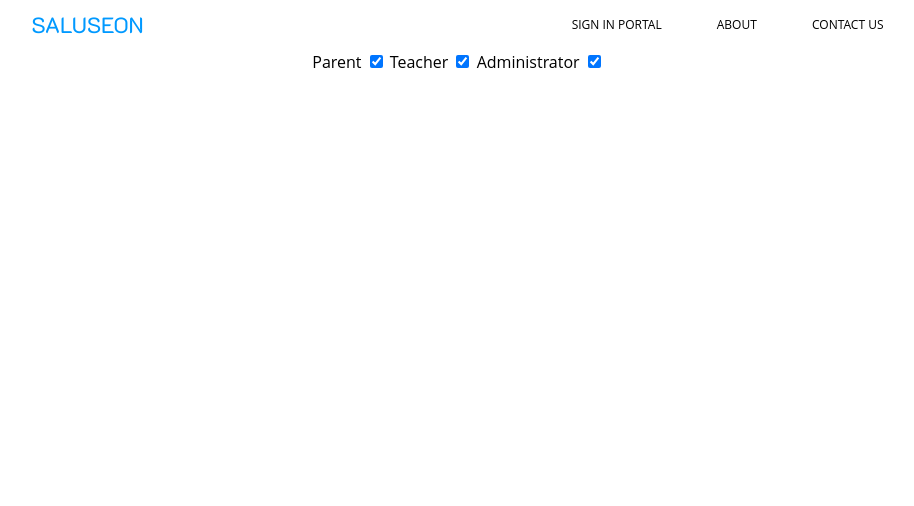
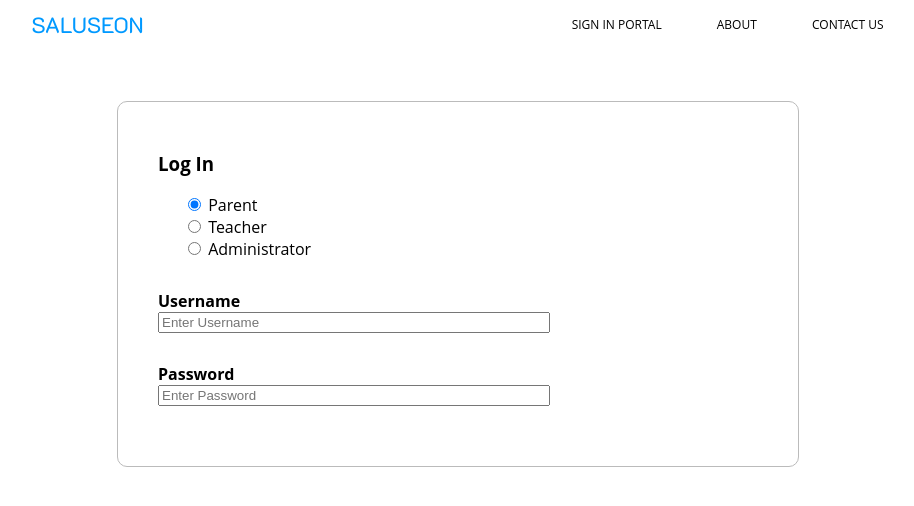
Before and after one commit to XuanChau/Saluseon, a plain HTML site: page html/getStarted.html in a window 1280 px wide. Shown: the whole page, without its empty margins (182-1096 px from the left). Drawn offline with Linux system fonts and the light colour scheme.

Commit message:
finished sign-in draft

```diff
--- a/css/getStarted.css
+++ b/css/getStarted.css
@@ -7,3 +7,31 @@
 section {
   margin-top: 75px;
 }
+
+form {
+  text-align: left;
+  margin: 50px auto;
+  padding: 30px 40px;
+  width: 80%;
+  max-width: 600px;
+  border: 1px #bbb solid;
+  border-radius: 10px;
+}
+
+#radios {
+
+}
+
+#radios p {
+  margin: 0 25px;
+}
+
+#userfield, #passfield {
+  margin: 30px 0;
+  width: inherit;
+}
+
+#userfield input, #passfield input {
+  display: block;
+  width: inherit;
+}
--- a/html/getStarted.html
+++ b/html/getStarted.html
@@ -21,18 +21,37 @@
     </nav>
 
     <form action="">
-      <label class="container">Parent
-        <input type="checkbox" checked="checked">
-        <span class="checkmark"></span>
-      </label>
-      <label class="container">Teacher
-        <input type="checkbox" checked="checked">
-        <span class="checkmark"></span>
-      </label>
-      <label class="container">Administrator
-        <input type="checkbox" checked="checked">
-        <span class="checkmark"></span>
-      </label>
+      <h3 id="login">Log In</h3>
+      <div id="radios">
+        <p>
+         <label>
+           <input name="group1" type="radio" checked />
+           <span>Parent</span>
+         </label>
+       </p>
+       <p>
+         <label>
+           <input name="group1" type="radio" />
+           <span>Teacher</span>
+         </label>
+       </p>
+       <p>
+         <label>
+           <input class="with-gap" name="group1" type="radio"  />
+           <span>Administrator</span>
+         </label>
+       </p>
+      </div>
+
+      <div id="userfield">
+        <label for="uname"><b>Username</b></label>
+        <input type="text" placeholder="Enter Username" name="uname" required>
+      </div>
+
+      <div id="passfield">
+        <label for="psw"><b>Password</b></label>
+        <input type="password" placeholder="Enter Password" name="psw" required>
+      </div>
     </form>
 
     <!-- <section>
```
